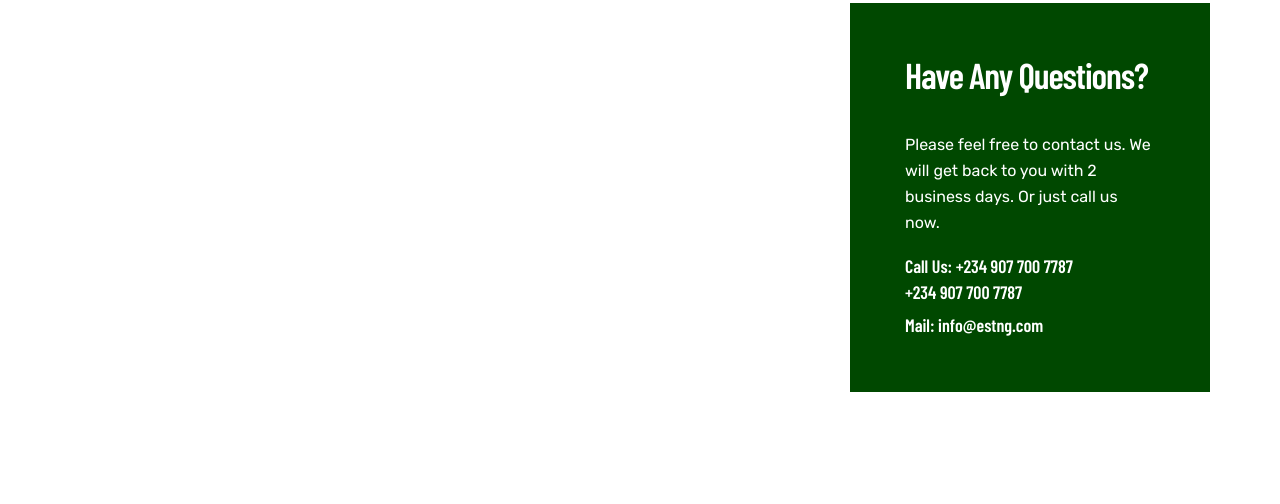
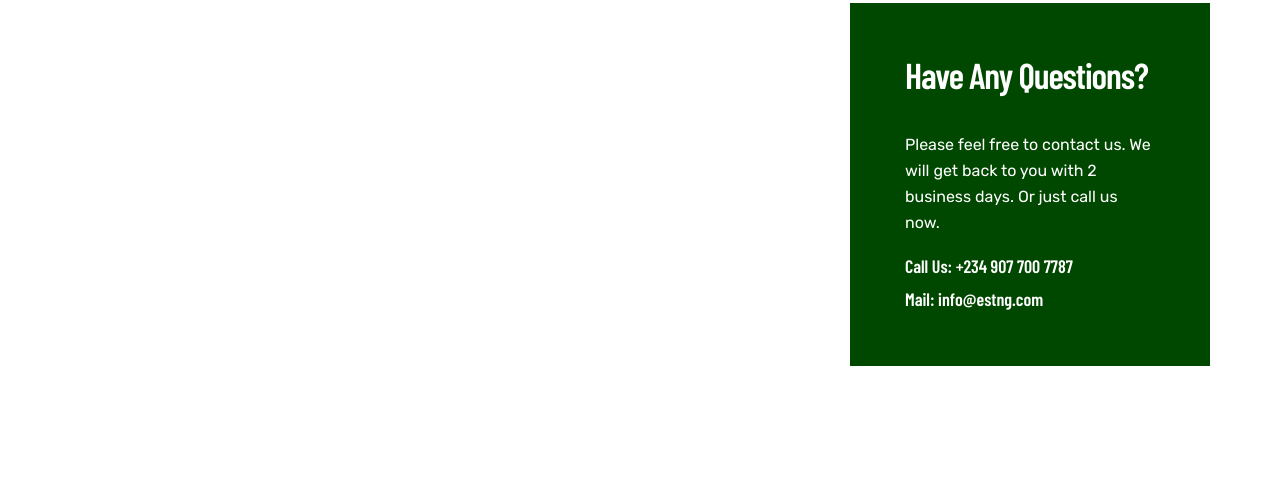
Before and after one commit to Prophet-Bestman/EST-Energy-NG, a plain HTML site: page project_5.html in a window 1280 px wide. Shown: the part 2069-2573 px from the top of the page. Drawn offline with nearby package versions, Linux system fonts and the light colour scheme; a web font is replaced by a local one.

Commit message:
Removed repeated number

```diff
--- a/project_5.html
+++ b/project_5.html
@@ -326,8 +326,8 @@ optimal plant availability, and at low cost
                 </p>
                 <h5>
                   Call Us: +234 907 700 7787
- <br />
-                  +234 907 700 7787
+ <!-- <br />
+                  +234 907 700 7787 -->
                 </h5>
                 <h5>Mail: info@estng.com</h5>
               </div>
```
Also changed, not shown: service_details.html (+2 -2 lines).
